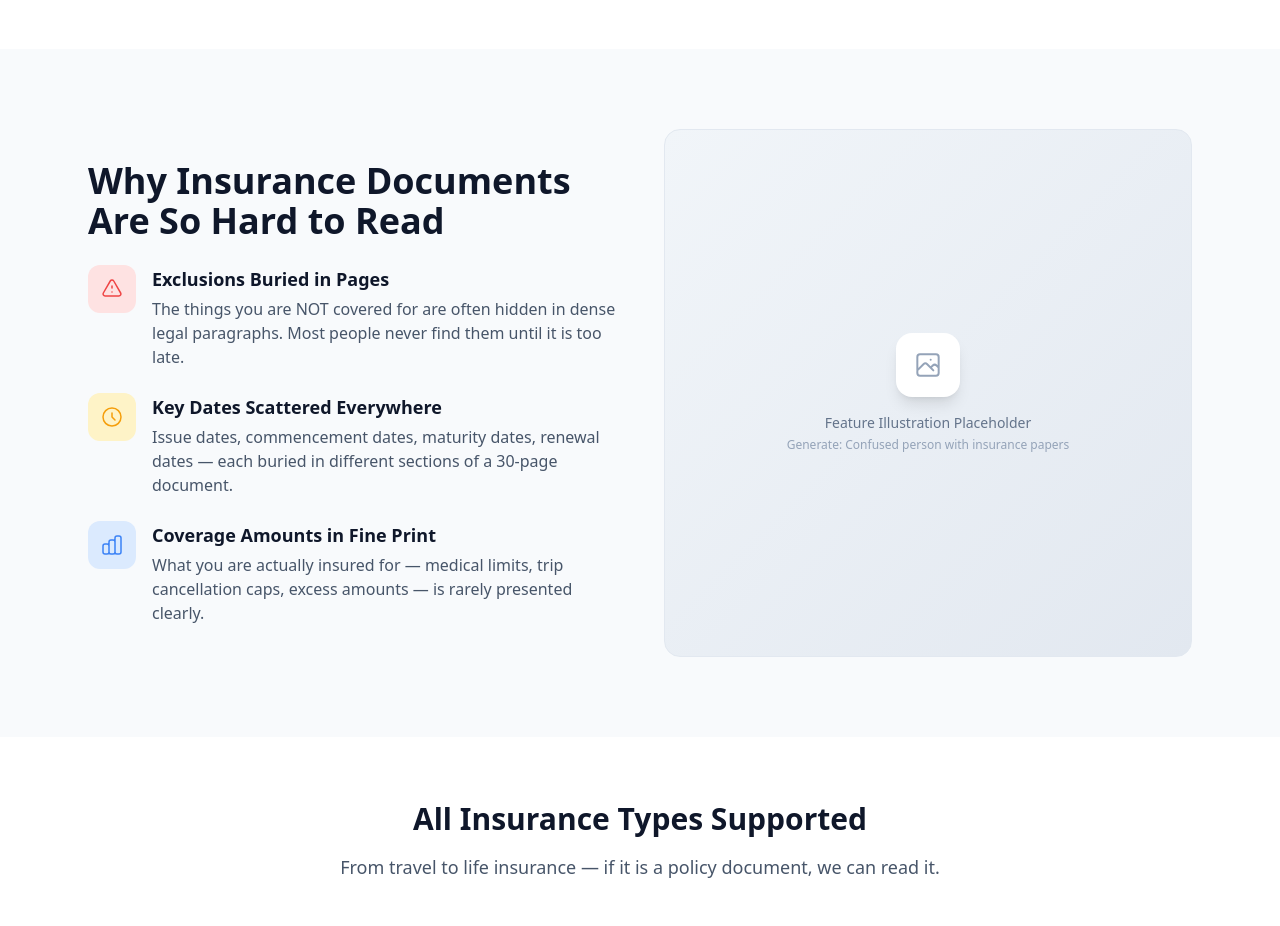
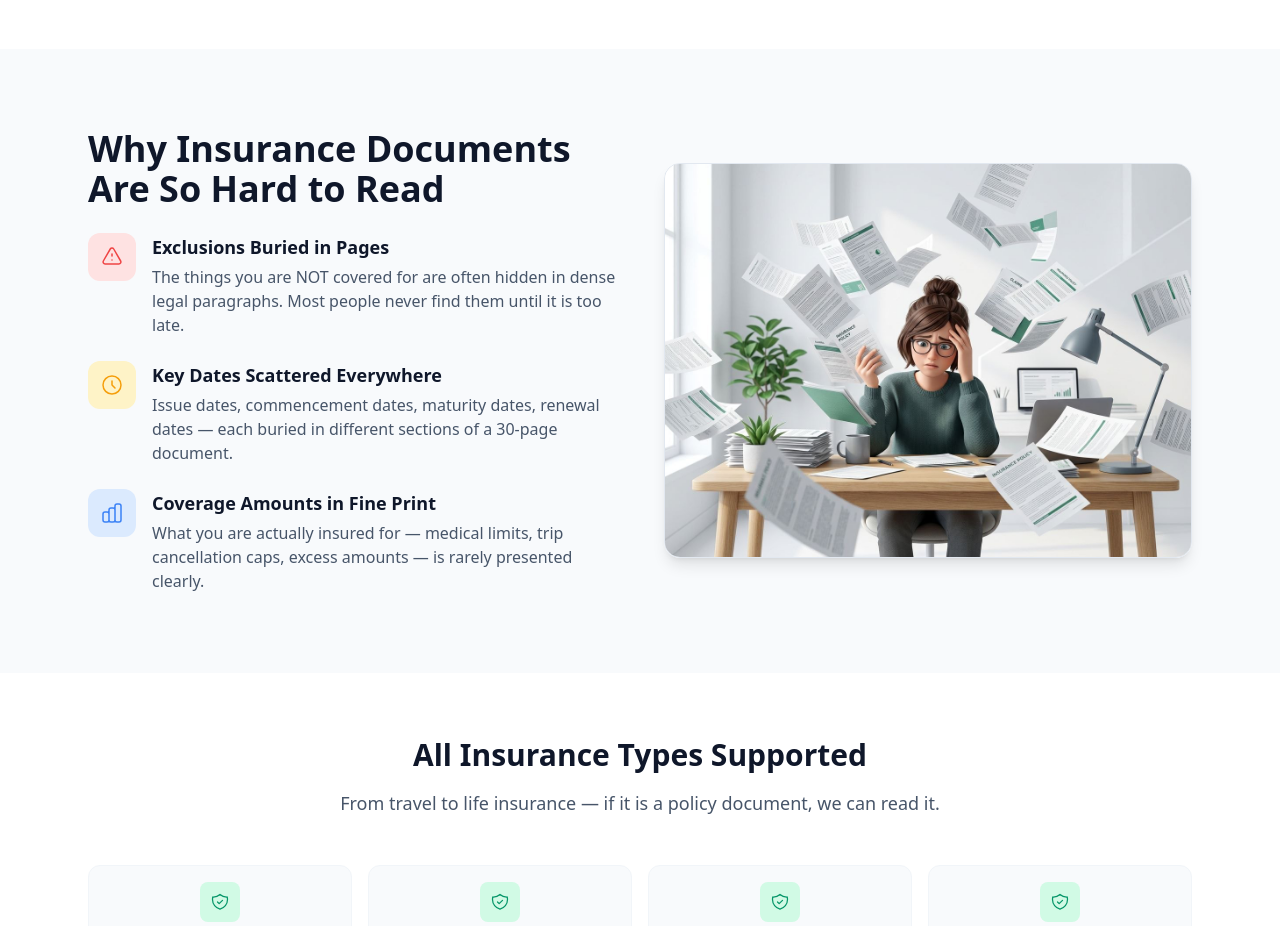
Before and after one commit to jpmoregain-eth/sg-travel-cover, a Next.js app: page / in a window 1280 px wide. Shown: the part 1320-2246 px from the top of the page. Built offline with nearby package versions, Linux system fonts and the light colour scheme.

Commit message:
Add feature illustration image

```diff
--- a/pages/index.js
+++ b/pages/index.js
@@ -685,18 +685,11 @@ export default function Home() {
               </div>
             </div>
             <div className="relative">
-              {/* Placeholder feature image */}
-              <div className="rounded-2xl overflow-hidden bg-gradient-to-br from-slate-100 to-slate-200 aspect-square flex items-center justify-center border border-slate-200">
-                <div className="text-center">
-                  <div className="w-16 h-16 rounded-2xl bg-white shadow-lg flex items-center justify-center mx-auto mb-4">
-                    <svg className="w-8 h-8 text-slate-400" fill="none" stroke="currentColor" viewBox="0 0 24 24">
-                      <path strokeLinecap="round" strokeLinejoin="round" strokeWidth={1.5} d="M4 16l4.586-4.586a2 2 0 012.828 0L16 16m-2-2l1.586-1.586a2 2 0 012.828 0L20 14m-6-6h.01M6 20h12a2 2 0 002-2V6a2 2 0 00-2-2H6a2 2 0 00-2 2v12a2 2 0 002 2z" />
-                    </svg>
-                  </div>
-                  <p className="text-sm font-medium text-slate-500">Feature Illustration Placeholder</p>
-                  <p className="text-xs text-slate-400 mt-1">Generate: Confused person with insurance papers</p>
-                </div>
-              </div>
+              <img
+                src="/images/feature-illustration.jpg"
+                alt="Person overwhelmed by scattered insurance documents and fine print"
+                className="rounded-2xl w-full h-auto border border-slate-200 shadow-lg"
+              />
             </div>
           </div>
         </div>
```
Also changed, not shown: public/images/feature-illustration.jpg (added).
